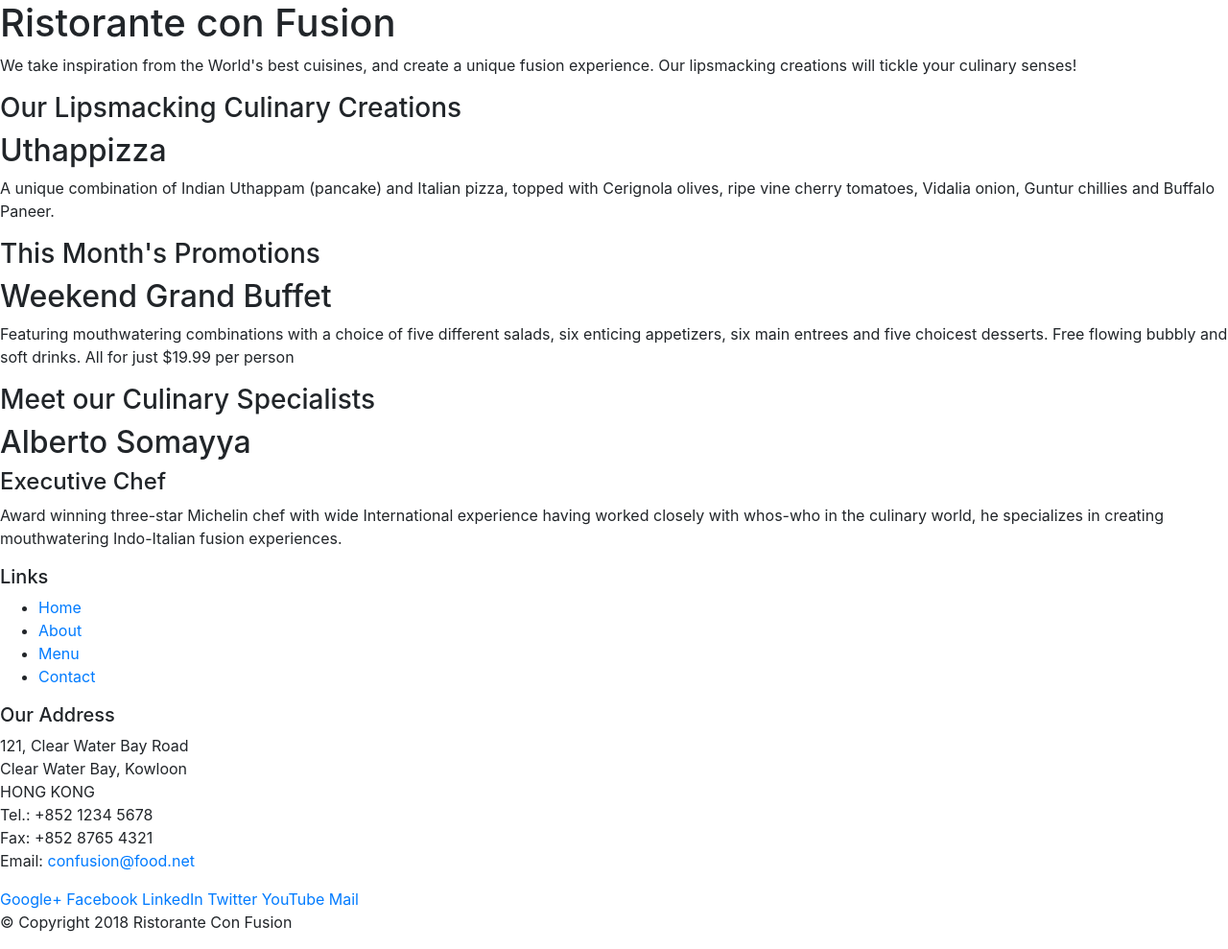
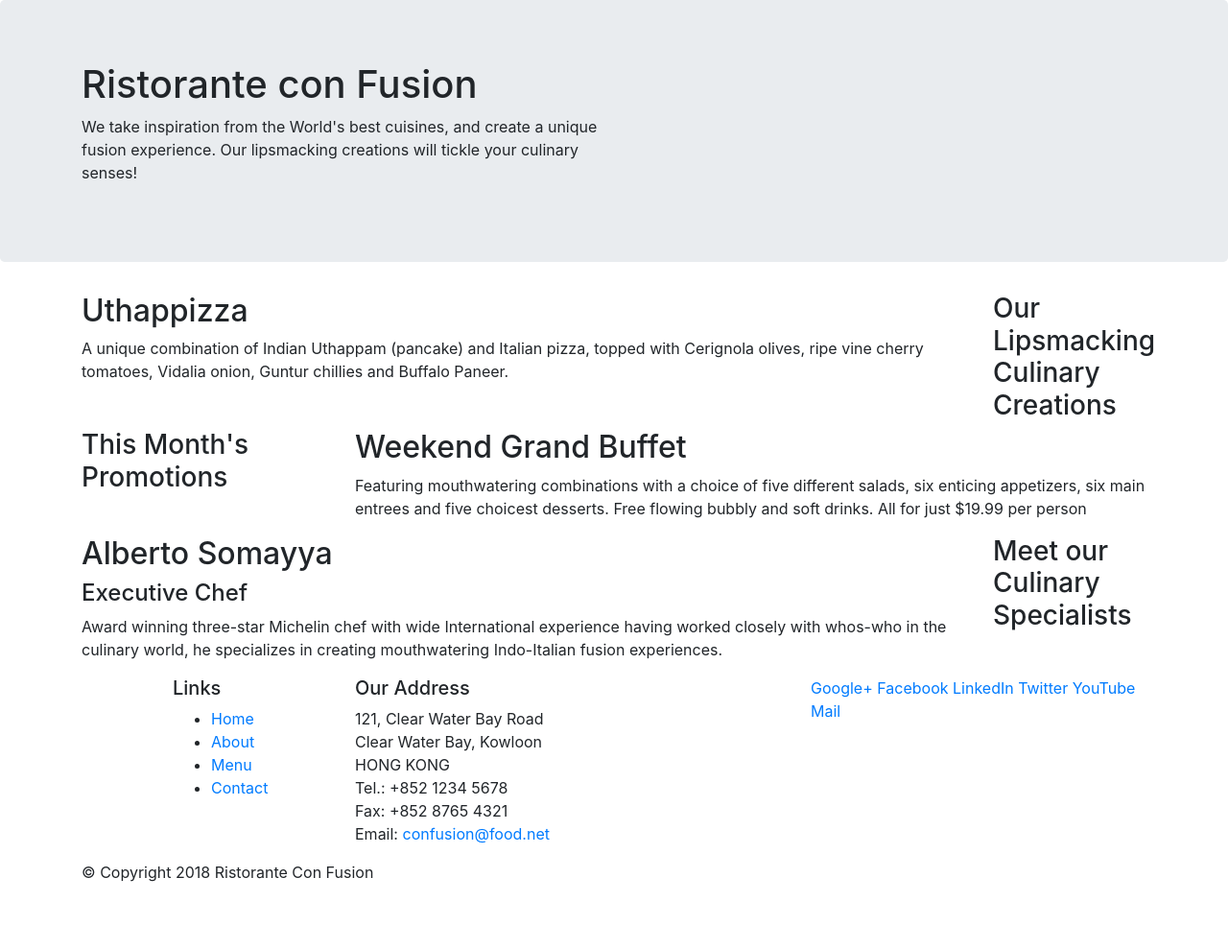
Before and after one commit to MahbubHossainFaisal/Bootstrap4, a website: page index.html in a window 1280 px wide. Shown: the whole page at 96% size. After the commit the page ends 937 px from the top, so only its background shows below. Drawn offline with nearby package versions, Linux system fonts and the light colour scheme.

Commit message:
Bootstrap4 Grid Part 1

```diff
--- a/index.html
+++ b/index.html
@@ -14,46 +14,47 @@
 
 <body>
 
-    <header>
-        <div>
-            <div>
-                <div>
+    <header class="jumbotron">
+        <div class="container">
+            <div class="row">
+                <div class="col-12 col-sm-6">
                     <h1>Ristorante con Fusion</h1>
                     <p>We take inspiration from the World's best cuisines, and create a unique fusion experience. Our lipsmacking creations will tickle your culinary senses!</p>
                 </div>
-                <div>
+                <div class="col-12 col-sms">
                 </div>
             </div>
         </div>
     </header>
 
-    <div>
-        <div>
-            <div>
+    <div class="container">
+        <div class="row">
+            <div class="col-12 col-sm-4 order-sm-last col-md-2">
                 <h3>Our Lipsmacking Culinary Creations</h3>
             </div>
-            <div>
+            <div class="col-12 col-sm order-sm-first col-md">
                 <h2>Uthappizza</h2>
                 <p>A unique combination of Indian Uthappam (pancake) and Italian pizza, topped with Cerignola olives, ripe vine cherry tomatoes, Vidalia onion, Guntur chillies and Buffalo Paneer.</p>
             </div>
         </div>
 
 
-        <div>
-            <div>
+        <div class="row">
+            <div class="col-12 col-sm-4 col-md-3">
                 <h3>This Month's Promotions</h3>
             </div>
-            <div>
+            <div class="col-12 col-sm col-md">
                 <h2>Weekend Grand Buffet</h2>
-                <p>Featuring mouthwatering combinations with a choice of five different salads, six enticing appetizers, six main entrees and five choicest desserts. Free flowing bubbly and soft drinks. All for just $19.99 per person </p>
+                <p>Featuring mouthwatering combinations with a choice of five different salads, six enticing appetizers, six main entrees and five choicest desserts. Free flowing bubbly and soft drinks. All for just $19.99 per person
+                </p>
             </div>
         </div>
 
-        <div>
-            <div>
+        <div class="row">
+            <div class="col-12 col-sm-4 order-sm-last col-md-2">
                 <h3>Meet our Culinary Specialists</h3>
             </div>
-            <div>
+            <div class="col-12 col-sm order-sm-first col-md">
                 <h2>Alberto Somayya</h2>
                 <h4>Executive Chef</h4>
                 <p>Award winning three-star Michelin chef with wide International experience having worked closely with whos-who in the culinary world, he specializes in creating mouthwatering Indo-Italian fusion experiences. </p>
@@ -62,9 +63,9 @@
     </div>
 
     <footer>
-        <div>
-            <div>
-                <div>
+        <div class="container">
+            <div class="row">
+                <div class="col-4 offset-1 col-sm-2">
                     <h5>Links</h5>
                     <ul>
                         <li><a href="#">Home</a></li>
@@ -73,7 +74,7 @@
                         <li><a href="#">Contact</a></li>
                     </ul>
                 </div>
-                <div>
+                <div class="col-7 col-sm-5">
                     <h5>Our Address</h5>
                     <address>
             121, Clear Water Bay Road<br>
@@ -84,7 +85,7 @@
             Email: <a href="mailto:confusion@food.net">confusion@food.net</a>
           </address>
                 </div>
-                <div>
+                <div class="col-12 col-sm-4">
                     <div>
                         <a href="http://google.com/+">Google+</a>
                         <a href="http://www.facebook.com/profile.php?id=">Facebook</a>
@@ -95,8 +96,8 @@
                     </div>
                 </div>
             </div>
-           <div>
-                <div>
+            <div class="row">
+                <div class="col-auto">
                     <p>© Copyright 2018 Ristorante Con Fusion</p>
                 </div>
             </div>
```
Lines whose indentation alone changed are shown as unchanged.
